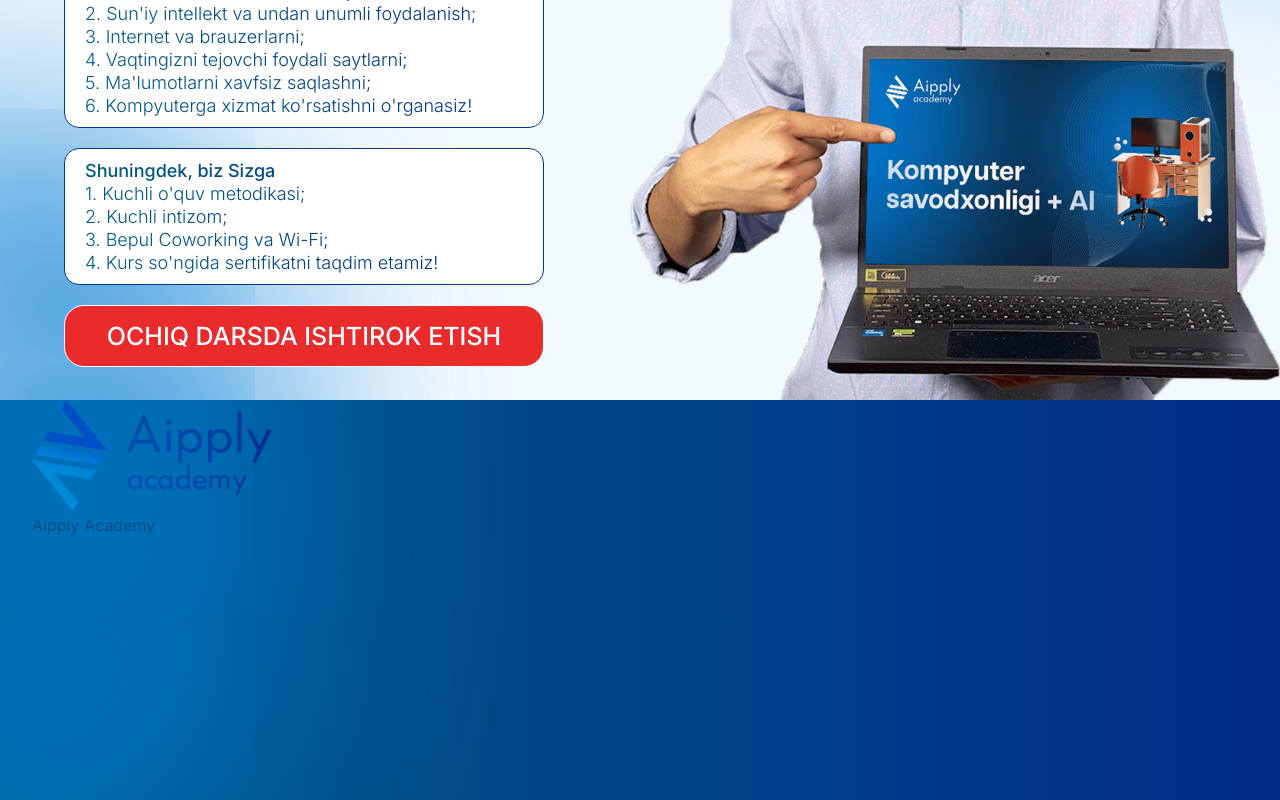
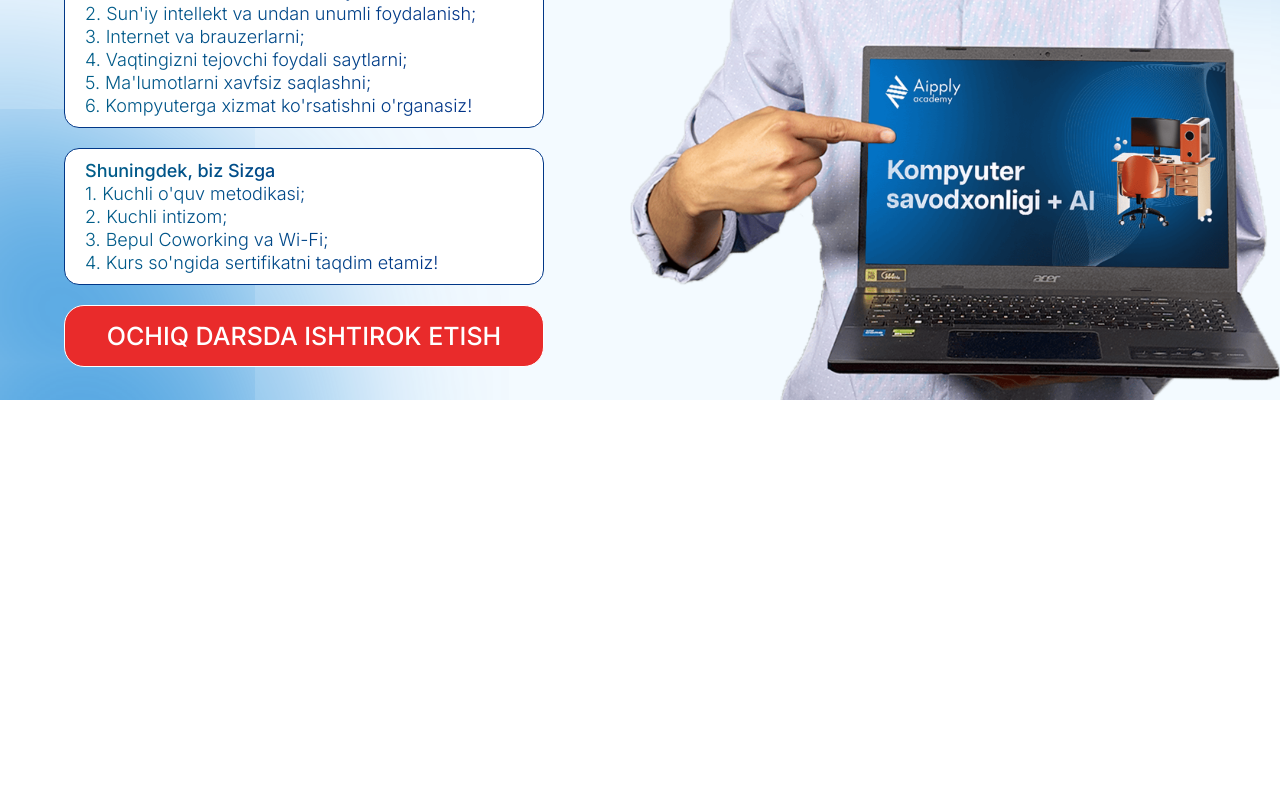
Before and after one commit to Otelbayev/Aipply, a React (Vite) app: page /ks in a window 1280 px wide. Shown: the part 400-1200 px from the top of the page. After the commit the page ends 800 px from the top, so only its background shows below. Built offline with nearby package versions, Linux system fonts and the light colour scheme.

Commit message:
telegram bot api

```diff
--- a/src/pages/ks.jsx
+++ b/src/pages/ks.jsx
@@ -234,11 +234,6 @@ const Container = styled.div`
   }
 `;
 
-const Footer = styled.div`
-  background: linear-gradient(90deg, #005e89 0%, #002b87 100%);
-  height: 50vh;
-`;
-
 export default function KS() {
   return (
     <>
@@ -295,12 +290,6 @@ export default function KS() {
         <div className="shadow sh-f"></div>
         <div className="shadow sh-s"></div>
       </Container>
-      <Footer>
-        <div className="container">
-          <img src={logo} alt="" />
-          <div className="f-title">Aipply Academy</div>
-        </div>
-      </Footer>
     </>
   );
 }
```
